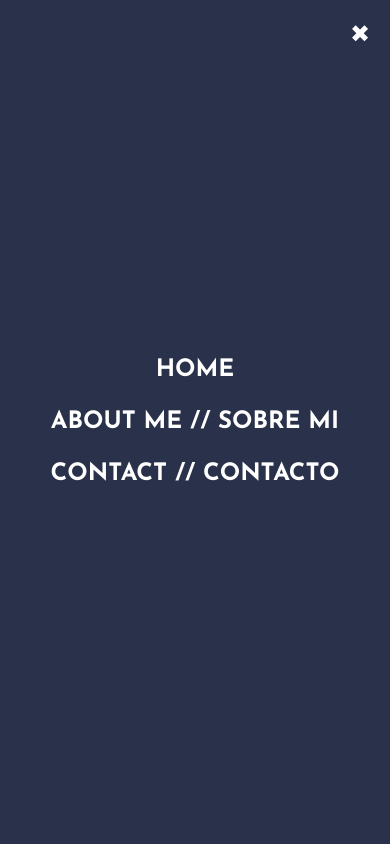
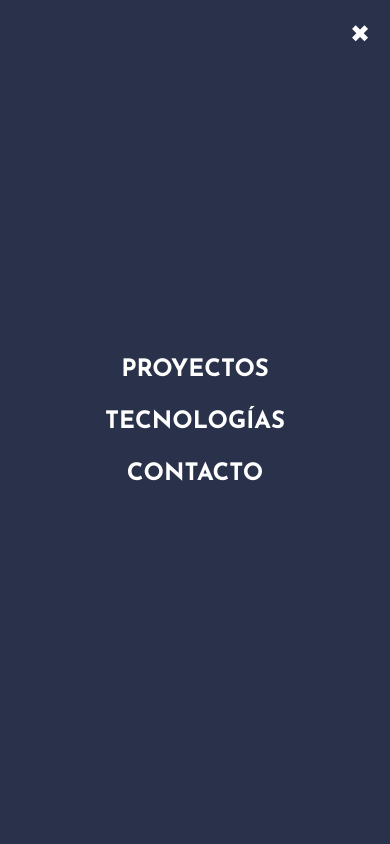
Before and after one commit to JotaceCode/Portfolio.io, an Angular app: page / in a window 390 px wide. Both pictures are taken after a click on the button 340 px from the left and 40 px from the top of the page. Shown: the top 844 px of the page. Built offline with nearby package versions, Linux system fonts and the light colour scheme.

Commit message:
Fix menu links

```diff
--- a/src/app/components/grid-tech/grid-tech.component.html
+++ b/src/app/components/grid-tech/grid-tech.component.html
@@ -1,4 +1,4 @@
-<section class="w-[90%]  lg:w-1/2 mx-auto justify-center items-center gap-10 sm:mt-20 ">
+<section class="w-[90%]  lg:w-1/2 mx-auto justify-center items-center gap-10 sm:mt-20 " id="tecnologias">
     <h1 class="text-[#34cceb] title text-left">Tecnologías &nbsp;<i class="fas fa-code text-[#34cceb]"></i></h1>
     <div class="grid grid-cols-5 grid-rows-5 gap-4 text-center  w-full mx-auto mt-10 ">
         <div class="bg-[#29324a]  text-white rounded-sm flex justify-center items-center"><img
--- a/src/app/components/header/header.component.html
+++ b/src/app/components/header/header.component.html
@@ -30,8 +30,8 @@
     </button>
 
     <div class="flex flex-col items-center space-y-6 text-white text-xl">
-        <a [routerLink]="['/']" (click)="toggleMenu()">HOME</a>
-        <a [routerLink]="['/about']" (click)="toggleMenu()">ABOUT ME // SOBRE MI</a>
-        <a [routerLink]="['/contact']" (click)="toggleMenu()">CONTACT // CONTACTO</a>
+        <a href="#proyectos" (click)="toggleMenu()">PROYECTOS</a>
+        <a href="#tecnologias" (click)="toggleMenu()">TECNOLOGÍAS</a>
+        <a href="mailto:josvelsei@gmail.com" (click)="toggleMenu()">CONTACTO</a>
     </div>
 </nav>
--- a/src/app/components/tarjeta/tarjeta.component.html
+++ b/src/app/components/tarjeta/tarjeta.component.html
@@ -1,4 +1,4 @@
-<section class="w-[90%] xl:w-1/2 mx-auto mt-10 mb-20" id="proyecto">
+<section class="w-[90%] xl:w-1/2 mx-auto mt-10 mb-20" id="proyectos">
   <h1 class="text-[#34cceb] title mb-6">
     Proyectos<span class="text-yellow-200 text-[12px] ml-2">+10 proyectos</span>
   </h1>
```
